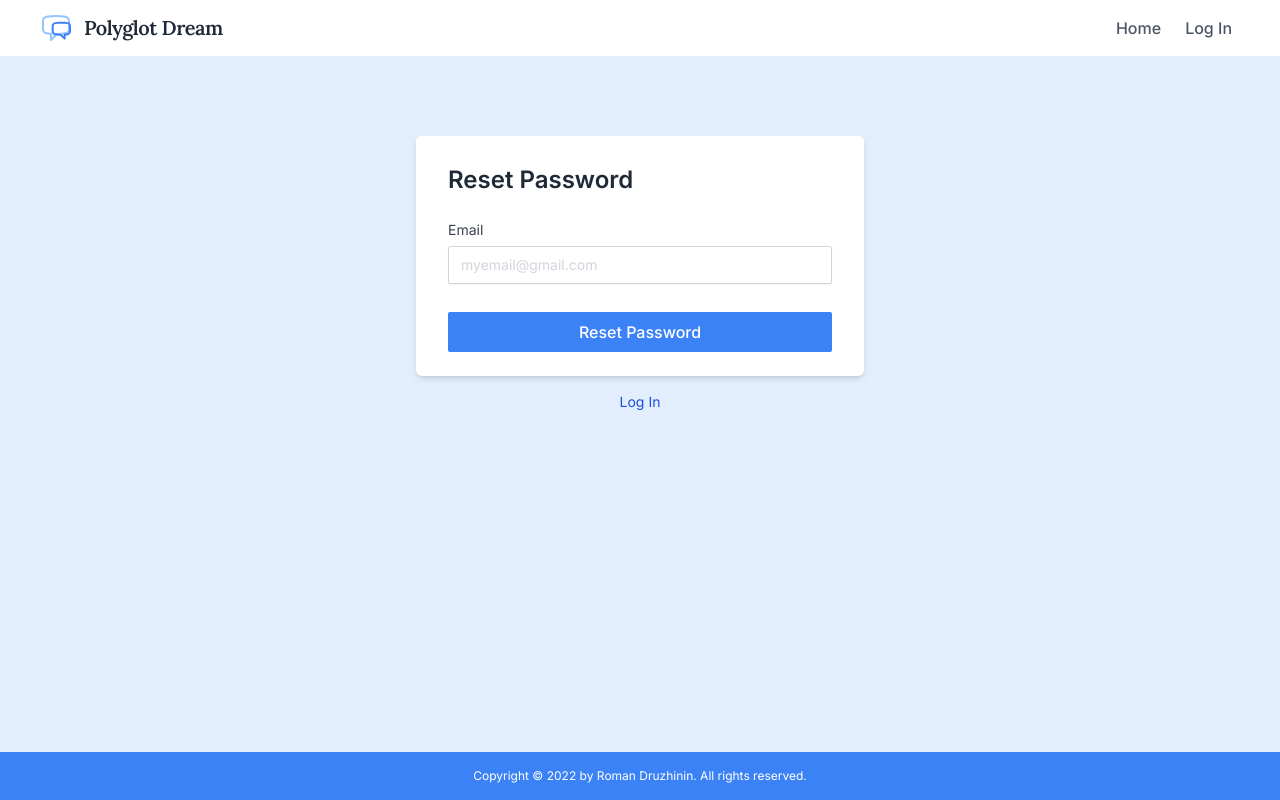
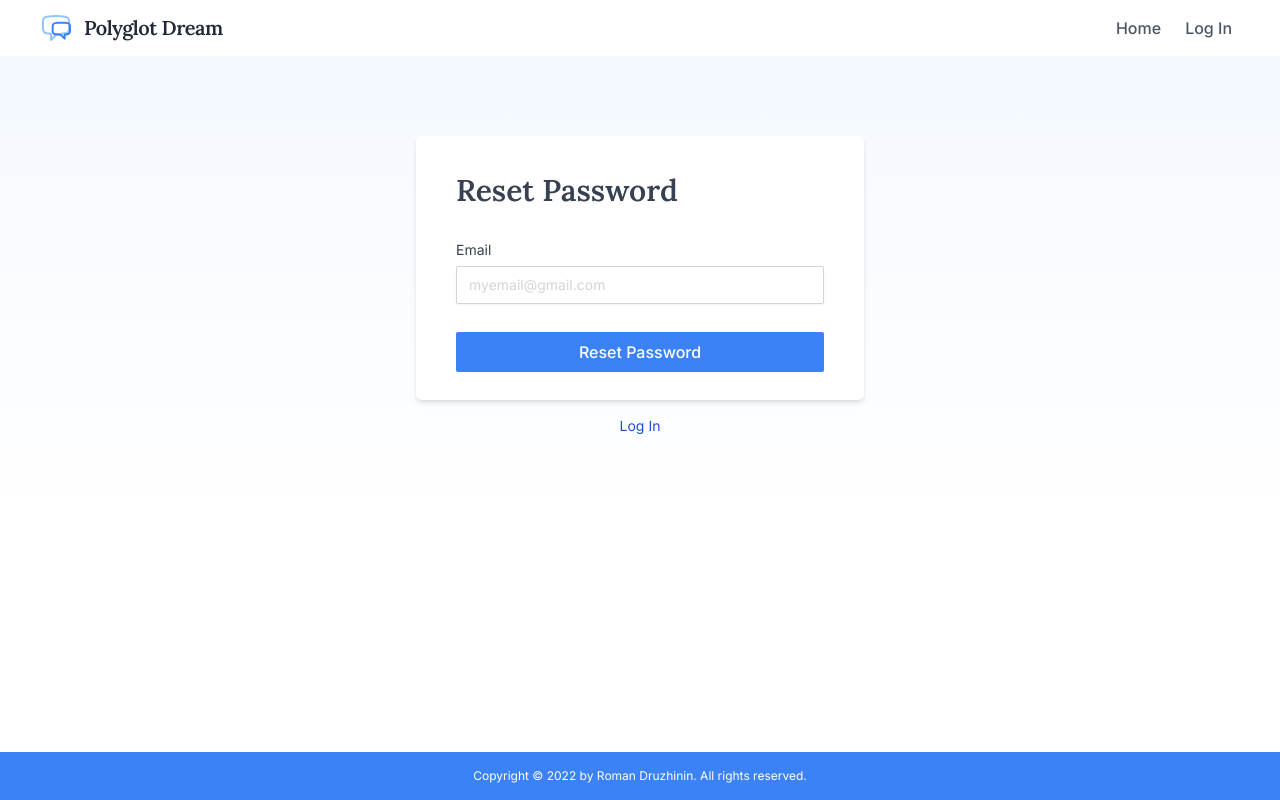
Before and after one commit to curyPD/blog, a React (Create React App) app: page /forgot-password in a window 1280 px wide. Built offline with nearby package versions, Linux system fonts and the light colour scheme; no server answers.

Commit message:
Redesign forms, adjust hero section padding

```diff
--- a/src/components/HeroSection.js
+++ b/src/components/HeroSection.js
@@ -2,15 +2,15 @@ import React from "react";
 
 function HeroSection({ sText, hText, pText, buttonText, clickHandler }) {
   return (
-    <section className="bg-white bg-gradient-to-t from-blue-50 py-12 md:py-14 xl:py-16">
+    <section className="bg-white bg-gradient-to-t from-blue-50/70 py-12 md:py-14 lg:py-16 xl:py-24">
       <div className="px-4 text-center sm:px-9 md:container md:mx-auto md:text-left xl:max-w-screen-xl">
         <p className="mb-1 text-[10px] font-bold uppercase tracking-widest text-blue-400 sm:text-xs lg:text-sm lg:font-extrabold xl:mb-2">
           {sText}
         </p>
-        <h1 className="mb-4 font-serif text-2xl font-semibold leading-tight text-gray-800 sm:text-3xl md:w-2/3 lg:mb-5 lg:w-1/2 lg:text-4xl xl:mb-7 xl:text-5xl">
+        <h1 className="mb-4 font-serif text-2xl font-semibold leading-tight text-gray-800 sm:text-3xl md:w-2/3 lg:mb-5 lg:w-1/2 lg:text-4xl xl:mb-8 xl:text-5xl">
           {hText}
         </h1>
-        <p className="mb-5 text-xs text-gray-700 sm:text-sm md:w-2/3 lg:mb-6 lg:w-1/2 lg:text-base xl:mb-8 xl:text-lg">
+        <p className="mb-5 text-xs text-gray-700 sm:text-sm md:w-2/3 lg:mb-6 lg:w-1/2 lg:text-base xl:mb-9 xl:text-lg">
           {pText}
         </p>
         <button
--- a/src/pages/ForgotPassword.js
+++ b/src/pages/ForgotPassword.js
@@ -38,12 +38,12 @@ function ForgotPassword() {
   }
 
   return (
-    <section className="px-4 py-8 pb-14 sm:pt-16 lg:py-20">
+    <section className="bg-gradient-to-b from-blue-50/70 px-4 py-8 pb-14 sm:pt-16 lg:py-20">
       <form
         onSubmit={handleSubmit}
-        className="mx-auto mb-3 max-w-xs rounded-md bg-white px-5 py-5 shadow-md sm:max-w-sm md:mb-4 lg:max-w-md lg:px-8 lg:py-6 lg:pt-7"
+        className="mx-auto mb-3 max-w-xs rounded-md bg-white px-5 py-5 shadow-md sm:max-w-sm md:mb-4 lg:max-w-md lg:px-10 lg:py-7 lg:pt-9"
       >
-        <h3 className="mb-4 font-sans text-lg font-semibold text-gray-800 md:text-xl lg:mb-6 lg:text-2xl">
+        <h3 className="mb-4 font-serif text-lg font-semibold text-gray-700 md:text-xl lg:mb-8 lg:text-3xl">
           Reset Password
         </h3>
 
--- a/src/pages/Home.js
+++ b/src/pages/Home.js
@@ -35,7 +35,7 @@ function Home() {
         sText="polyglot dream"
         hText="Hop on, it's time to learn a foreign language."
         pText="Hi, my name is Roman. Here I share what I know about language
-        learning. Once a year 🥱."
+        learning. Twice a year, maybe 😴."
         buttonText="Jump to articles"
         clickHandler={scrollToPosts}
       />
--- a/src/pages/LogIn.js
+++ b/src/pages/LogIn.js
@@ -58,12 +58,12 @@ export default function LogIn() {
   }
 
   return (
-    <section className="px-4 py-8 pb-14 sm:pt-16 lg:py-20">
+    <section className="bg-gradient-to-b from-blue-50/70 px-4 py-8 pb-14 sm:pt-16 lg:py-20">
       <form
         onSubmit={handleSubmit}
-        className="mx-auto mb-3 max-w-xs rounded-md bg-white px-5 py-5 shadow-md sm:max-w-sm md:mb-4 lg:max-w-md lg:px-8 lg:py-6 lg:pt-7"
+        className="mx-auto mb-3 max-w-xs rounded-md bg-white px-5 py-5 shadow-md sm:max-w-sm md:mb-4 lg:max-w-md lg:px-10 lg:py-7 lg:pt-9"
       >
-        <h3 className="mb-4 font-sans text-lg font-semibold text-gray-800 md:text-xl lg:mb-6 lg:text-2xl">
+        <h3 className="mb-4 font-serif text-lg font-semibold text-gray-700 md:text-xl lg:mb-8 lg:text-3xl">
           Log In
         </h3>
         <GoogleAuthButton handleClick={handleGoogleSignIn} />
--- a/src/pages/SharedLayout.js
+++ b/src/pages/SharedLayout.js
@@ -8,7 +8,7 @@ function SharedLayout() {
   return (
     <div className="relative flex min-h-screen flex-col">
       <Header />
-      <main className="flex-1 bg-blue-100/80">
+      <main className="flex-1">
         <Outlet />
       </main>
       <Footer />
--- a/src/pages/SignUp.js
+++ b/src/pages/SignUp.js
@@ -69,12 +69,12 @@ function SignUp() {
   }
 
   return (
-    <section className="px-4 py-8 pb-14 sm:pt-16 lg:py-20">
+    <section className="bg-gradient-to-b from-blue-50/70 px-4 py-8 pb-14 sm:pt-16 lg:py-20">
       <form
         onSubmit={handleSubmit}
-        className="mx-auto mb-3 max-w-xs rounded-md bg-white px-5 py-5 shadow-md sm:max-w-sm md:mb-4 lg:max-w-md lg:px-8 lg:py-6 lg:pt-7"
+        className="mx-auto mb-3 max-w-xs rounded-md bg-white px-5 py-5 shadow-md sm:max-w-sm md:mb-4 lg:max-w-md lg:px-10 lg:py-7 lg:pt-9"
       >
-        <h3 className="mb-4 font-sans text-lg font-semibold text-gray-800 md:text-xl lg:mb-6 lg:text-2xl">
+        <h3 className="mb-4 font-serif text-lg font-semibold text-gray-700 md:text-xl lg:mb-8 lg:text-3xl">
           Sign Up
         </h3>
         <GoogleAuthButton handleClick={handleGoogleSignIn} />
```
